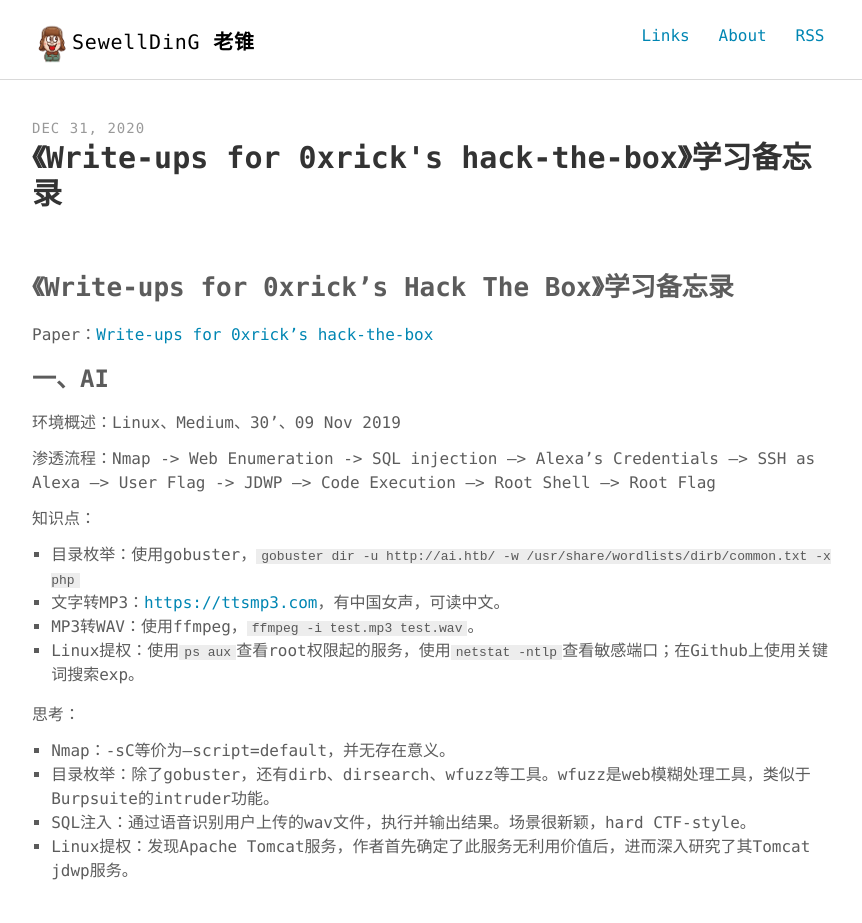
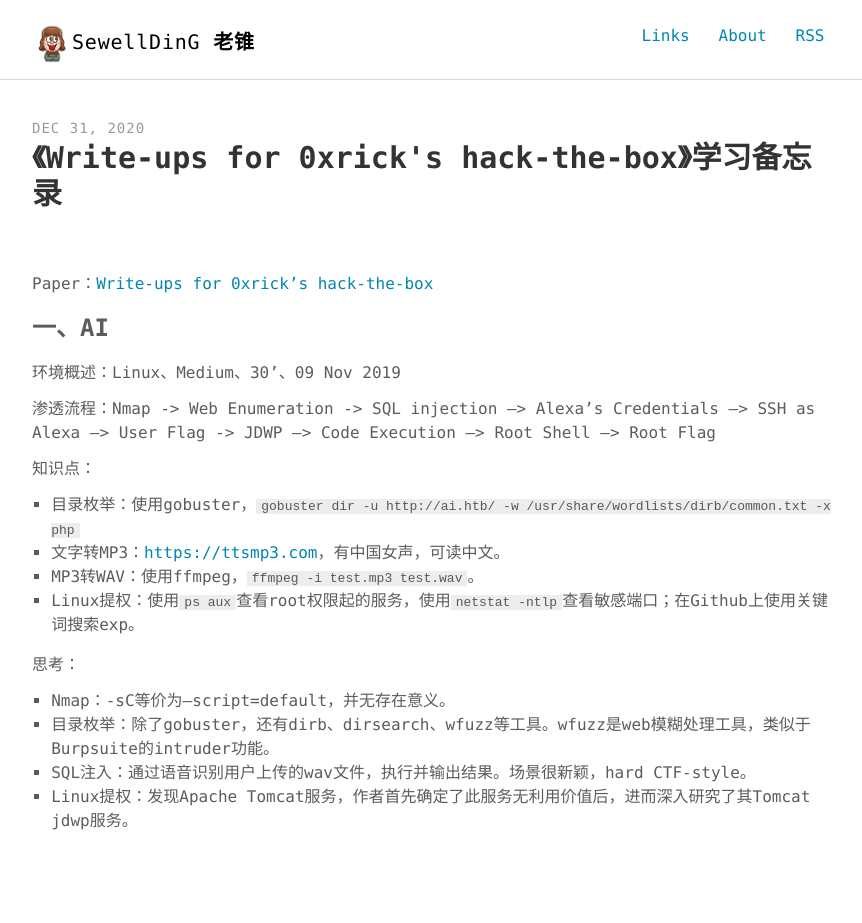
Before and after one commit to SewellDinG/sewellding.github.io, a Jekyll site: the page built from _posts/2020-12-31-《Write-ups for 0xrick's hack-the-box》学习备忘录的副本.md, in a window 1280 px wide. Shown: the whole page, without its empty margins (207-1069 px from the left). Built offline with Jekyll 4.4.1, drawn with Linux system fonts in a browser that asks for light colours; after the commit the page ends 900 px from its top, so only the background shows below that.

Commit message:
Add Write-ups for 0xrick's hack-the-box(#1)

```diff
--- a/_posts/2020-12-31-《Write-ups for 0xrick's hack-the-box》学习备忘录的副本.md
+++ b/_posts/2020-12-31-《Write-ups for 0xrick's hack-the-box》学习备忘录的副本.md
@@ -4,8 +4,6 @@ title: 《Write-ups for 0xrick's hack-the-box》学习备忘录
 description: ""
 keywords: ""
 ---
-
-## 《Write-ups for 0xrick's Hack The Box》学习备忘录
 
 Paper：[Write-ups for 0xrick's hack-the-box](https://0xrick.github.io/categories/hack-the-box/)
 
```
